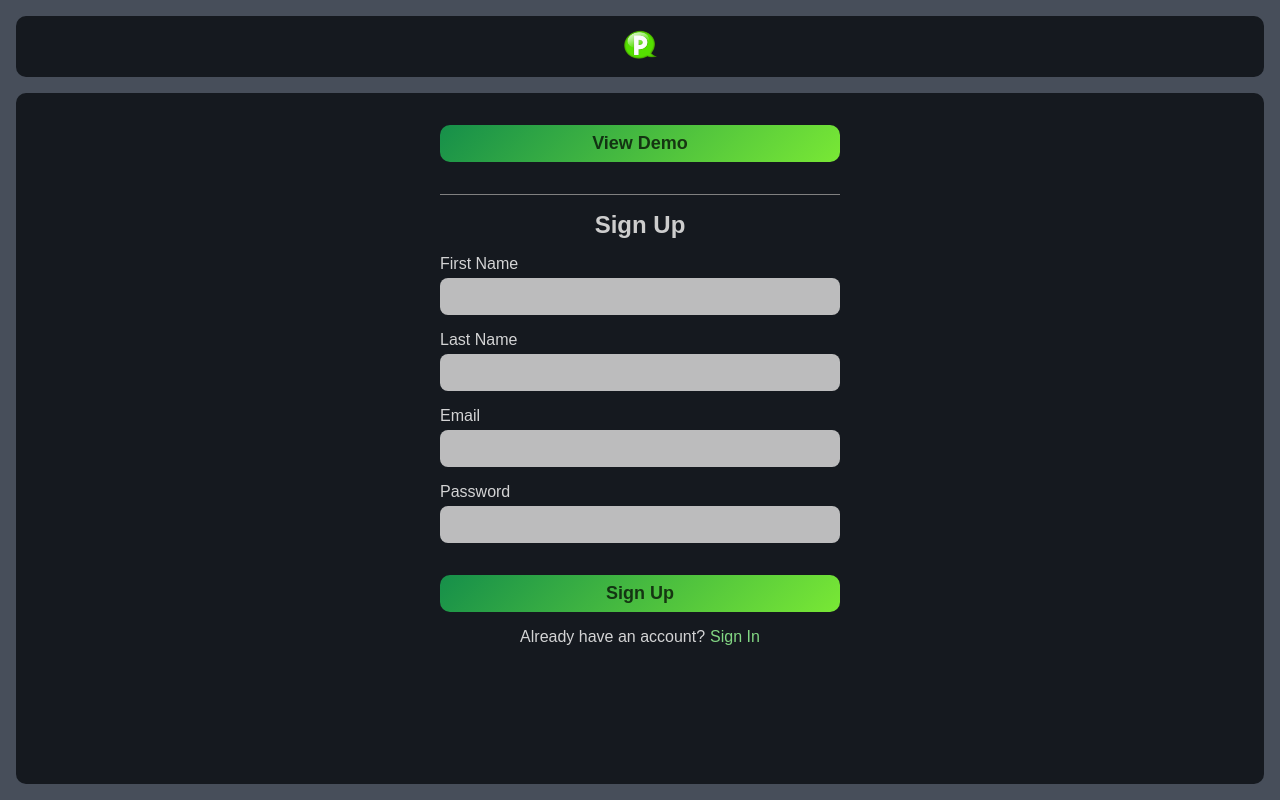
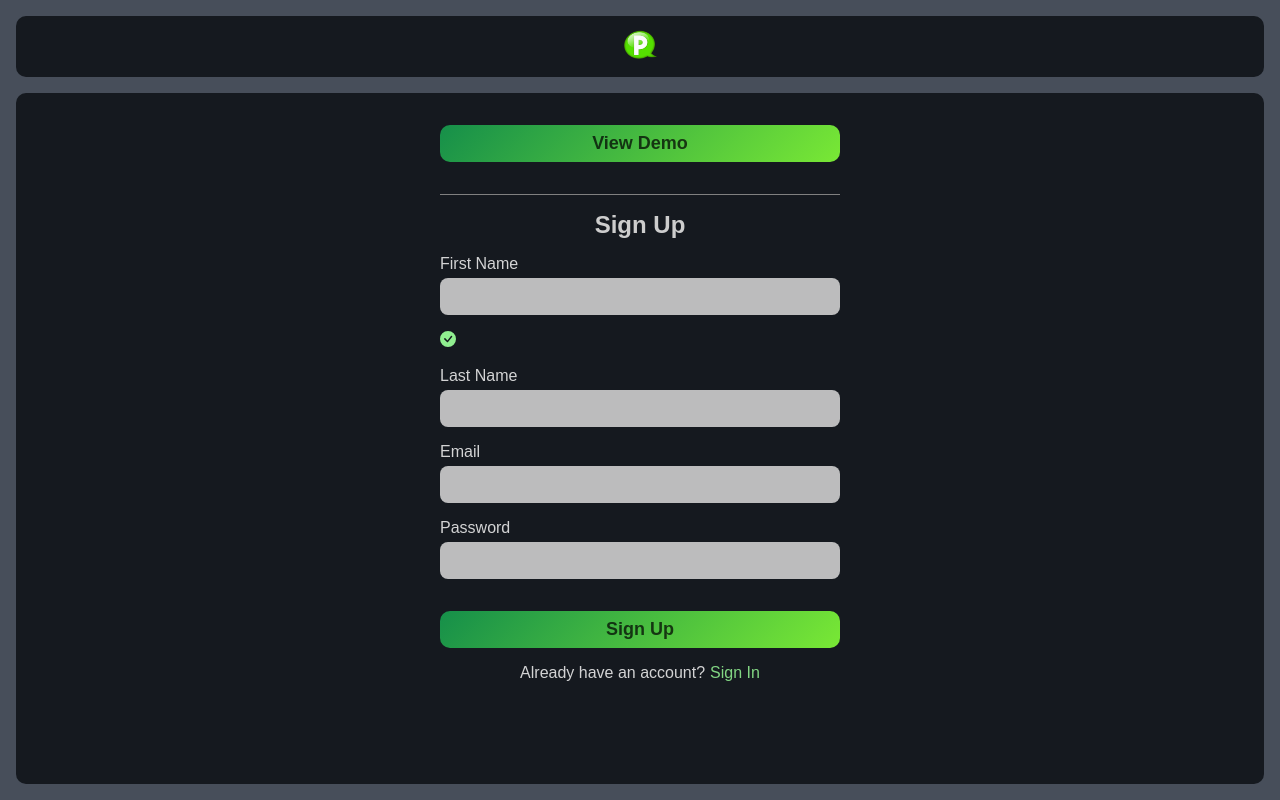
Before and after one commit to sgaona21/paid, a React (Vite) app in the folder client/: page /sign-up in a window 1280 px wide. Built offline with nearby package versions, Linux system fonts and the light colour scheme; no server answers.

Commit message:
sign up page form validation indicator added

```diff
--- a/client/src/components/SignUp.jsx
+++ b/client/src/components/SignUp.jsx
@@ -5,6 +5,8 @@ import "../styles/register-mobile-first.css";
 
 import UserContext from "../auth/UserContext";
 import paidLogo from "../assets/paid-logo.png";
+import { BsCheckCircleFill } from "react-icons/bs";
+
 
 const UserSignUp = () => {
   const navigate = useNavigate();
@@ -105,6 +107,7 @@ const UserSignUp = () => {
 
         <form className="signup-form" onSubmit={submitNewUser}>
           <h2 className="sign-header">Sign Up</h2>
+
           <div className="form-input-wrapper">
             <label htmlFor="firstName">First Name</label>
             <input
@@ -114,6 +117,9 @@ const UserSignUp = () => {
               value={newUser.firstName}
               onChange={handleChange}
             />
+          </div>
+          <div className="validation-checkmark">
+            <BsCheckCircleFill />
           </div>
 
           <div className="form-input-wrapper">
--- a/client/src/styles/register-mobile-first.css
+++ b/client/src/styles/register-mobile-first.css
@@ -90,6 +90,15 @@
     font-size: large;
 }
 
+.signup-form input:focus {
+    background-color: rgba(211, 211, 211, 0.879);
+    border: solid 2px lightgreen;
+    outline: none;
+    border-radius: 8px;
+    padding: .5rem;
+    font-size: large;
+}
+
 .signup-button {
     margin-top: 1rem;
     font-size: large;
@@ -134,3 +143,7 @@ a {
     background-position: right center;
     color: whitesmoke;
 }
+
+.validation-checkmark {
+    color: lightgreen;
+}
```
